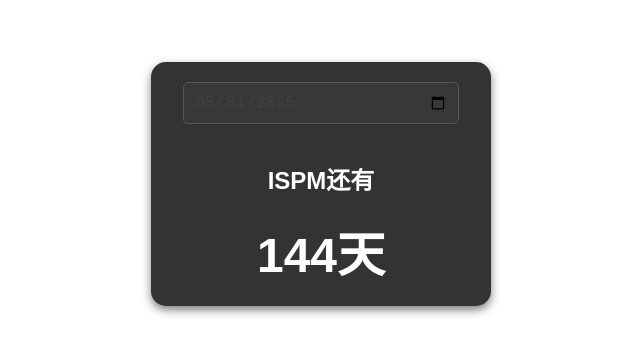
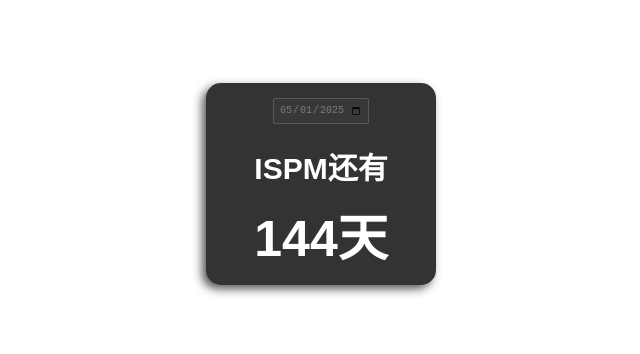
Before and after one commit to Jammyooo/Countdown, a plain HTML site: page index.html in a window 1280 px wide. Shown: the part 216-570 px from the top of the page, without its empty margins (319-959 px from the left). Drawn offline with Linux system fonts and the light colour scheme.

Commit message:
Add files via upload

```diff
--- a/index.html
+++ b/index.html
@@ -16,29 +16,29 @@
         .card {
             background: #333; /* 深灰色背景 */
             border-radius: 15px;
-            box-shadow: 0 4px 10px rgba(0, 0, 0, 0.5);
-            width: 300px;
+            box-shadow: -4px 4px 10px rgba(45, 45, 45, 0.798);
+            width: 200px;
             text-align: center;
-            padding: 20px;
+            padding: 15px;
         }
         .card input {
-            padding: 10px;
-            font-size: 16px;
+            padding: 5px;
+            font-size: 10px;
             border: 1px solid #585858;
-            border-radius: 5px;
-            margin-bottom: 20px;
-            width: calc(100% - 24px);
+            border-radius: 2px;
+            margin-bottom: 0px;
+            width: calc(60% - 24px);
             box-sizing: border-box;
             background-color: #383838;
-            color: #424242;
+            color: #7c7c7c;
         }
         .card h1 {
-            font-size: 24px;
+            font-size: 30px;
             color: #fff; /* 白色字体 */
-            margin-bottom: 20px;
+            margin-bottom: 0px;
         }
         .countdown {
-            font-size: 48px;
+            font-size: 50px;
             font-weight: bold;
             color: #fff; /* 白色字体 */
             margin-top: 10px;
```
